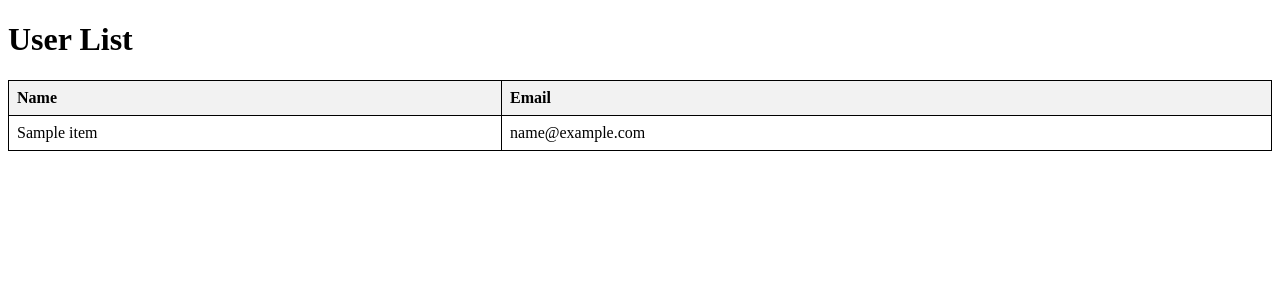
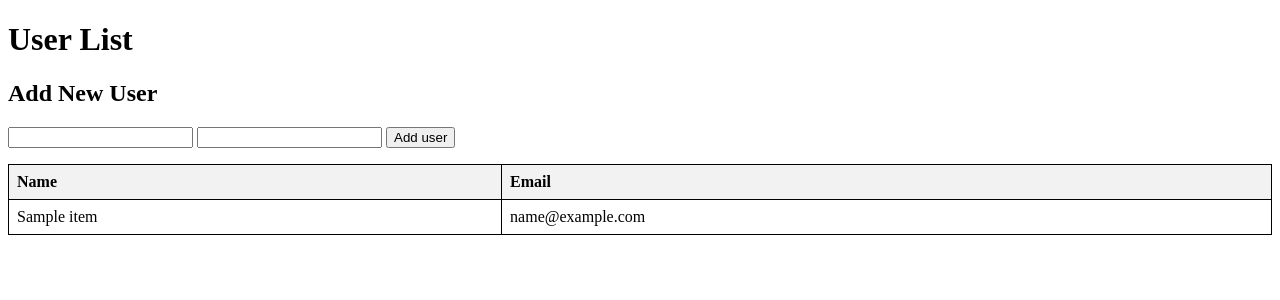
Before and after one commit to on0t0le/example-frontend, a Flask app: page / in a window 1280 px wide. Shown: the top 300 px of the page. Run offline with Flask 3, Linux system fonts and the light colour scheme; a database or web service that is not in the repository returns one stand-in record (values such as "Sample title"); data that the repository does not hold is empty.

Commit message:
Add user button

```diff
--- a/app.py
+++ b/app.py
@@ -1,4 +1,4 @@
-from flask import Flask, render_template
+from flask import Flask, render_template, request, redirect, url_for
 import requests
 import os
 
@@ -15,5 +15,19 @@ def index():
 
     return render_template('index.html', users=users)
 
+@app.route('/add_user', methods=['POST'])
+def create_user():
+    # Get form data
+    name = request.form.get('name')
+    email = request.form.get('email')
+
+    requests.post(f"{API_URL}/users", json={
+        'name': name,
+        'email': email
+    })
+
+    # Redirect back to index page
+    return redirect(url_for('index'))
+
 if __name__ == '__main__':
     app.run(debug=True,host="0.0.0.0",port=8080)
--- a/templates/index.html
+++ b/templates/index.html
@@ -24,6 +24,13 @@
 
 <body>
     <h1>User List</h1>
+    <h2>Add New User</h2>
+    <form action="/add_user" method="post">
+        <input type="text" name="name"></input>
+        <input type="text" name="email"></input>
+        <input type="submit" value="Add user"></input>
+    </form>
+    <p></p>
     <table>
         <tr>
             <th>Name</th>
```
